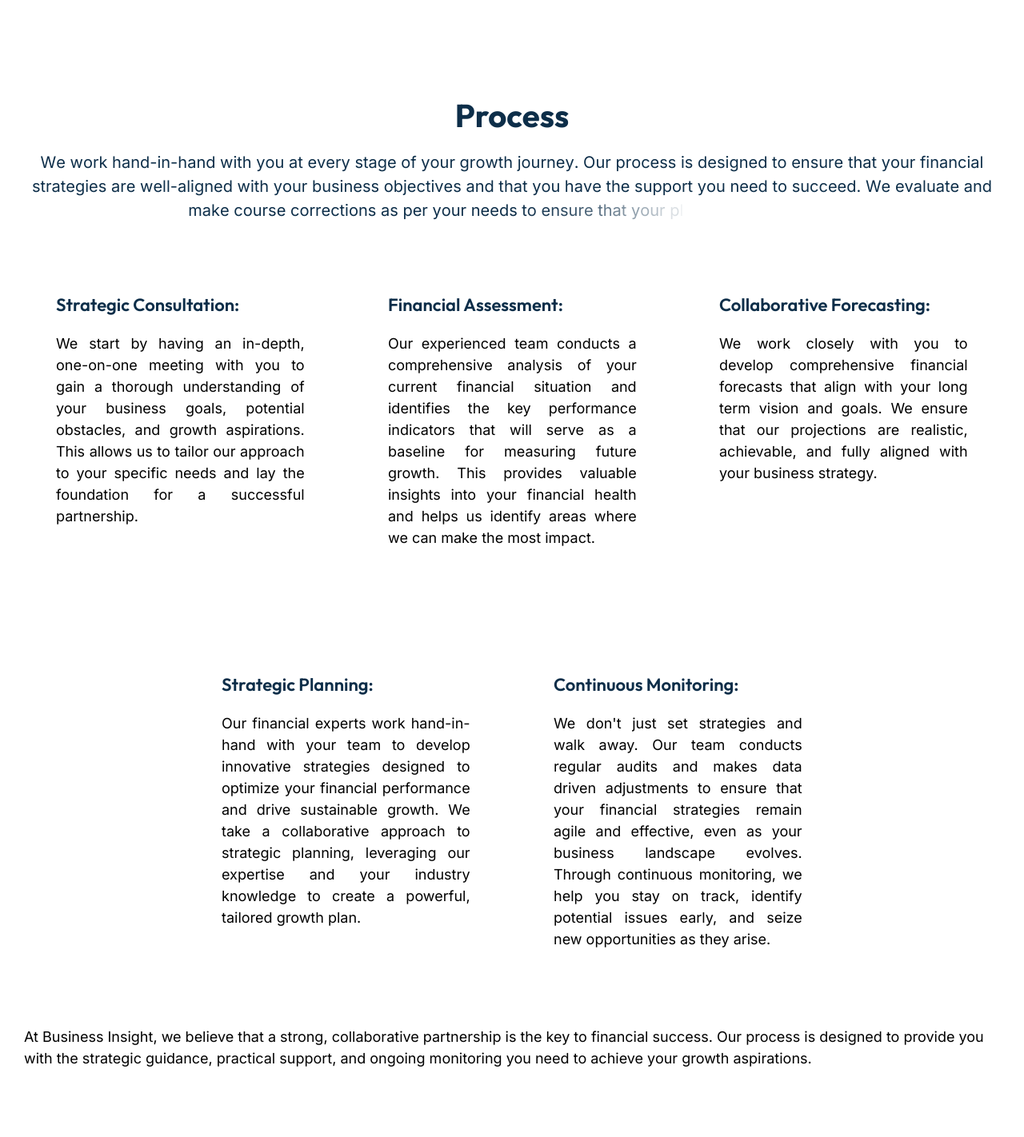
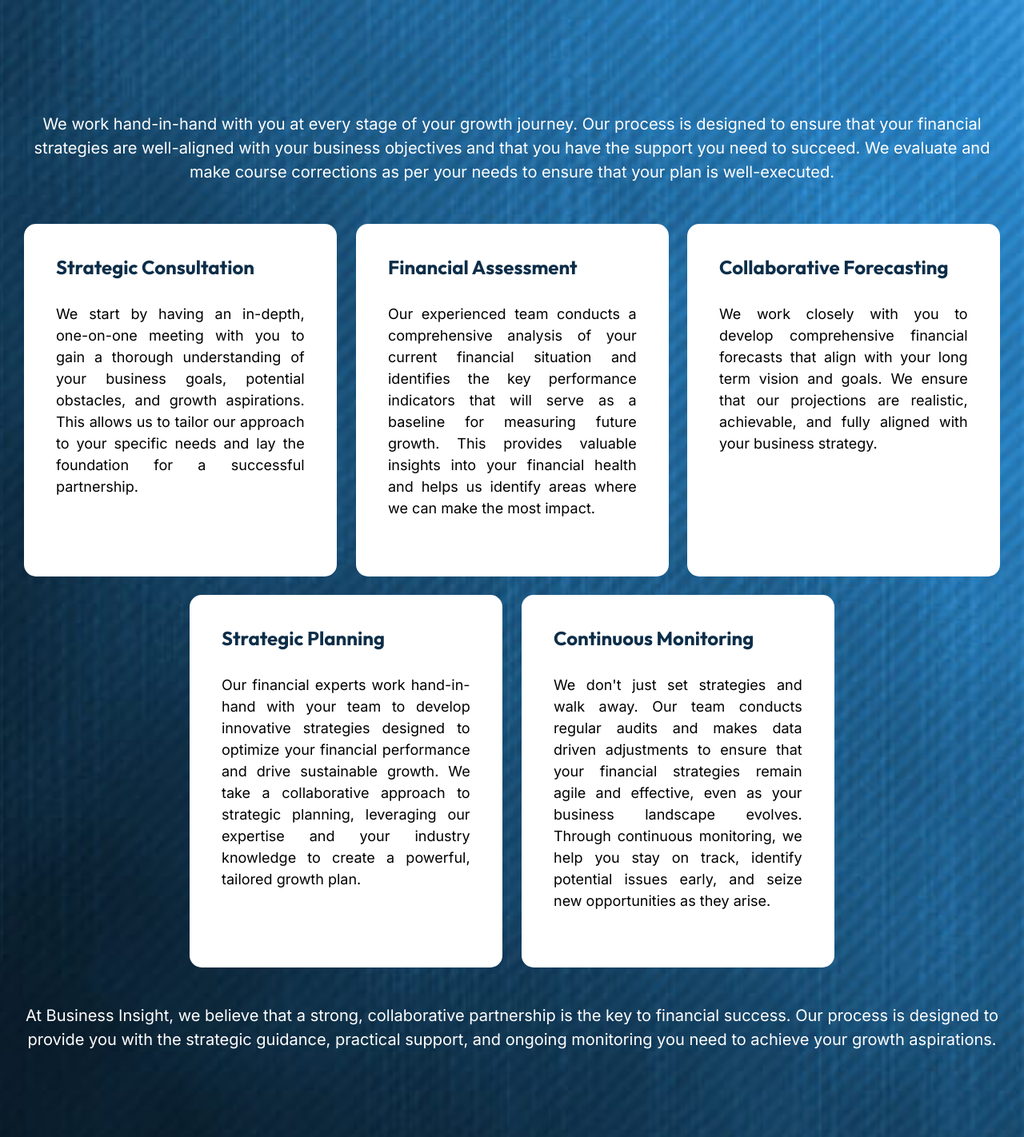
Before and after one commit to dhanwis/bussiness-insight, a Django app: page / in a window 1280 px wide. Shown: the part 4297-5719 px from the top of the page at 80% size. Run offline with Django 3.2, Linux system fonts and the light colour scheme; some libraries are stand-ins or nearby versions.

Commit message:
homepage

```diff
--- a/template/headerfooter.html
+++ b/template/headerfooter.html
@@ -378,9 +378,14 @@
                                 <a href='/'><img src="/static/img/logo/w_logo.png" alt=""></a>
                             </div>
                         </div> -->
-                        <div class="col-md-12">
+                        <div class="col-md-4">
                             <div class="copyright-text">
-                                <p >©<script>document.write(new Date().getFullYear())</script> Business Insight</a> All Right Reserved.<br>Terms of Service | Privacy Policy</p>
+                                <p >©<script>document.write(new Date().getFullYear())</script><a href=""> Business Insight</a> All Right ReservedTerms of Service | Privacy Policy</p>
+                            </div>
+                        </div>
+                        <div class="col-md-8">
+                            <div class="copyright-text">
+                                <p style="float: right; margin-right: 100px;" >Powered by <a href="#">Dhanwis Techinfo Solutions</p></a></p>
                             </div>
                         </div>
                     </div>
--- a/template/index.html
+++ b/template/index.html
@@ -66,11 +66,9 @@
                     <div class="col-lg-6">
                         <div class="about__content-three">
                             <div class="section-title mb-25 tg-heading-subheading animation-style3">
-                                <!-- <span class="sub-title">About Our Company</span> -->
-                                <h2 class="title tg-element-title" style="color: #0d2e49; text-align: justify;">If you are just starting out with an idea or trying to make the next big leap in your business, WE
-                                    BELIEVE that the financial part shouldn't be the one thing stopping you from making this move.</h2>
+                                <h4 class="title tg-element-title justify-content-center" style="color: #0d2e49;">If you are just starting out with an idea or trying to make the next big leap in your business, WE BELIEVE that the financial part shouldn't be the one thing stopping you from making this move.</h4>
                             </div>
-                            <p class="services__content-three p  justify-content-center ">We are here to take care of all your financial requirements, whether it is raising initial capital,
+                            <p class="services__content-three p justify-content-center ">We are here to take care of all your financial requirements, whether it is raising initial capital,
                                 registering your firm, managing accounts, handling government filings, ensuring compliance,
                                 conducting audits, etc., so that you can focus on what you do best: growing your business.</p>
                         </div>
@@ -195,11 +193,9 @@
 
         <section class="services__area-three services__bg-three ">
             <div class="container">
-
                 <div class="row justify-content-center">
                     <div class="col-lg-16">
                         <div class="section-title white-title text-center mb-50 tg-heading-subheading animation-style3">
-
                             <h2 class="title tg-element-title" style="color: #0d2e49;">Benefits for Each Target Segment</h2>
                         </div>
                     </div>
@@ -218,7 +214,8 @@
                                     develop financial strategies, create realistic budgets and forecasts, and ensure the company
                                     is well-positioned to secure funding and scale sustainably. By leveraging our services,
                                     startups can access the financial expertise they need without the cost and commitment of
-                                    hiring a full-time CFO.</p>
+                                    hiring a full-time CFO.
+                                </p>
                             </div>
                         </div>
                     </div>
@@ -256,8 +253,8 @@
                                     the business remains financially healthy. Our CFOs work as an extension of the MSME's
                                     management team, providing strategic insights, managing cash flow, and implementing best
                                     practices for financial reporting and analysis. With our support, MSMEs can make data driven decisions, improve their financial efficiency, and confidently pursue their growth
-                                    objectives.</p>
-
+                                    objectives.
+                                </p>
                             </div>
                         </div>
                     </div>
@@ -276,25 +273,16 @@
                                     capital structure, and align their financial strategies with their long-term vision. Whether an
                                     enterprise is expanding into new markets, considering mergers or acquisitions, or seeking to
                                     improve its financial performance, our services provide the high-level financial leadership
-                                    needed to succeed</p>
-                            </div>
+                                    needed to succeed
+                                </p>
+                                <!-- </div> -->
                             </div>
                         </div>
                     </div>
                 </div>
             </div>
         </section>
-
         <!-- benifit end  -->
-
-
-
-
-
-
-
-
-
 
 
 
@@ -320,24 +308,23 @@
                         </div>
                     </div>
                 </div>
+            </div>
         </section>
-
         <!-- request-area end-->
 
 
-        <!-- process section -->
-
-        <section class="services__area-three services__bg-three">
+    <!-- services-area -->
+    <section class="services__area-three services__bg-three " data-background="static/img/bg/process.png">
         <div class="container">
             <div class="row justify-content-center">
                 <div class="col-lg-16">
                     <div class="section-title white-title text-center mb-50 tg-heading-subheading animation-style3">
                         <!-- <span class="sub-title text-light">WHAT WE OFFER</span> -->
-                             <h1 style="color: #0d2e49;">Process</h1>
-                            <p class="title tg-element-title justify-content-center" style="font-size: 20px; color: #0d2e49;">We work hand-in-hand with you at every stage of your growth journey. Our process is designed to
+                        <p style="color: white; font-size: 20px;">We work hand-in-hand with you at every stage of your growth journey. Our process is designed to
                             ensure that your financial strategies are well-aligned with your business objectives and that you have
                             the support you need to succeed. We evaluate and make course corrections as per your needs to
-                                ensure that your plan is well-executed. </p>
+                            ensure that your plan is well-executed.
+                        </p>
                     </div>
                 </div>
             </div>
@@ -345,19 +332,14 @@
                 <div class="col-lg-4 col-md-6" data-aos="zoom-in">
                     <div class="services__item-three">
                         <div class="services__item-top">
-                                <!-- <div class="services__icon-three">
-                                    <i class="flaticon-profit"></i>
-                                </div> -->
-
                             <div class="services__item-top-title" >
-                                    <h2 class="title" style="color: #0d2e49;"> Strategic Consultation:</h2>
+                                <h2 style="font-size: 24px; color: #0d2e49;">Strategic Consultation</h2>
                             </div>
                         </div>
                         <div class="services__content-three">
                             <p>We start by having an in-depth, one-on-one meeting with you to gain a thorough understanding
                                 of your business goals, potential obstacles, and growth aspirations. This allows us to tailor our
-                                    approach to your specific needs and lay the foundation for a successful partnership.
-                                    </p>
+                                approach to your specific needs and lay the foundation for a successful partnership.</p>
                             <!-- <a class='btn btn-two' href='/services/'>Read More</a> -->
                         </div>
                     </div>
@@ -366,26 +348,23 @@
                     <div class="services__item-three">
                         <div class="services__item-top">
                             <div class="services__top-title">
-                                    <h2 class="title" style="color: #0d2e49;">Financial Assessment:</h2>
+                                <h2 style="font-size: 24px; color: #0d2e49;">Financial Assessment</h2>
                             </div>
                         </div>
                         <div class="services__content-three" >
-                                <p style="padding-bottom: 21px;">Our experienced team conducts a comprehensive analysis of your current financial situation and
+                            <p>Our experienced team conducts a comprehensive analysis of your current financial situation and
                                 identifies the key performance indicators that will serve as a baseline for measuring future
                                 growth. This provides valuable insights into your financial health and helps us identify areas
-                                    where we can make the most impact.
-                                    </p>
+                                where we can make the most impact.</p>
                             <!-- <a class='btn btn-two' href='/services/'>Read More</a> -->
                         </div>
                     </div>
                 </div>
-
                 <div class="col-lg-4 col-md-6" data-aos="zoom-in">
                     <div class="services__item-three">
                         <div class="services__item-top">
-
                             <div class="services__top-title">
-                                    <h2 class="title" style="color: #0d2e49;">Collaborative Forecasting:</h2>
+                                <h2 style="font-size: 24px; color: #0d2e49;">Collaborative Forecasting</h2>
                             </div>
                         </div>
                         <div class="services__content-three">
@@ -395,12 +374,12 @@
                     </div>
                 </div>
 
+
                 <div class="col-lg-4 col-md-6" data-aos="zoom-in">
                     <div class="services__item-three">
                         <div class="services__item-top">
-
                             <div class="services__top-title">
-                                    <h2 class="title" style="color: #0d2e49;">Strategic Planning:</h2>
+                                <h2 style="font-size: 24px; color: #0d2e49;">Strategic Planning</h2>
                             </div>
                         </div>
                         <div class="services__content-three">
@@ -412,33 +391,34 @@
                         </div>
                     </div>
                 </div>
-
                 <div class="col-lg-4 col-md-6" data-aos="zoom-in">
                     <div class="services__item-three">
                         <div class="services__item-top">
-
                             <div class="services__top-title">
-                                    <h2 class="title" style="color: #0d2e49;">Continuous Monitoring:
-                                    </h2>
+                                <h2 style="font-size: 24px; color: #0d2e49;">Continuous Monitoring</h2>
                             </div>
                         </div>
                         <div class="services__content-three">
-                                <p>We don't just set strategies and walk away. Our team conducts regular audits and makes data driven adjustments to ensure that your financial strategies remain agile and effective, even as
-                                    your business landscape evolves. Through continuous monitoring, we help you stay on track,
-                                    identify potential issues early, and seize new opportunities as they arise.</p>
+                            <p>We don't just set strategies and walk away. Our team conducts regular audits and makes data driven adjustments to ensure that your financial strategies remain agile and effective, even as your business landscape evolves. Through continuous monitoring, we help you stay on track, identify potential issues early, and seize new opportunities as they arise.</p>
                             <!-- <a class='btn btn-two' href='/services/'>Read More</a> -->
                         </div>
                     </div>
                 </div>
             </div>
-                <p>At Business Insight, we believe that a strong, collaborative partnership is the key to financial success.
+            <div class="row justify-content-center">
+                <div class="col-lg-16">
+                    <div class="section-title white-title text-center mb-50 tg-heading-subheading animation-style3">
+                        <!-- <span class="sub-title text-light">WHAT WE OFFER</span> -->
+                        <p style="color:white; font-size: 20px;">At Business Insight, we believe that a strong, collaborative partnership is the key to financial success.
                             Our process is designed to provide you with the strategic guidance, practical support, and ongoing
                             monitoring you need to achieve your growth aspirations.
                         </p>
                     </div>
+                </div>
+            </div>
+        </div>
     </section>
-
-         <!-- process section end -->
+    <!-- services area end -->
 
     <!-- testimonial-area -->
      <section class="testimonial__area-three testimonial__bg" data-background="/static/img/bg/h3_testimonial_bg.jpg">
@@ -510,10 +490,15 @@
                     </div>
                 </div>
             </div>
+        </div>
     </section>
     <!-- testimonial-area-end -->
 
-        <!-- Contact Area -->
+
+
+
+
+
     <section class="contact__area">
         <div class="container">
 
@@ -556,16 +541,6 @@
                                 </li>
                             </ul>
                         </div>
-                            <!-- <div class="footer__social-three">
-                                <span class="title  text-white">Follow Us on:</span>
-                                <ul class="list-wrap">
-                                    <li><a href="javascript:void(0)"><i class="fab fa-facebook-f"></i></a></li>
-                                    <li><a href="javascript:void(0)"><i class="fab fa-twitter"></i></a></li>
-                                    <li><a href="javascript:void(0)"><i class="fab fa-instagram"></i></a></li>
-                                    <li><a href="javascript:void(0)"><i class="fab fa-pinterest-p"></i></a></li>
-                                    <li><a href="javascript:void(0)"><i class="fab fa-youtube"></i></a></li>
-                                </ul>
-                            </div> -->
                     </div>
                 </div>
                 <div class="col-lg-7">
@@ -573,14 +548,46 @@
                         <h2 class="title" style="color: #0d2e49;">Give Us a Message</h2>
                         <p>Connect with us! Send a message for quick help.</p>
                         <h1><a class='btn' href="https://api.whatsapp.com/send?phone=8304912033" target="_blank" >chat on whatsapp</a></h1>
+                        <!--<form id="contact-form" action="" method="POST"
+                            enctype="multipart/form-data">
+
+
+                            <div class="row">
+                                <div class="col-md-4">
+                                    <div class="form-grp">
+                                        <input type="text" name="Name" placeholder="Name">
+                                    </div>
+                                </div>
+                                <div class="col-md-4">
+                                    <div class="form-grp">
+                                        <input type="subject" name="Subject" placeholder="subject">
+                                    </div>
+                                </div>
+                                <div class="col-md-4">
+                                    <div class="form-grp">
+                                        <input type="email" name="Email" placeholder="Email">
+                                    </div>
+                                </div>
+                                <div class="form-grp">
+                                    <textarea name="Message" placeholder="Message"></textarea>
+                                </div>
+                            </div>
+                            <div class="form-grp checkbox-grp">
+                                <input type="checkbox" name="checkbox" id="checkbox">
+                                <label for="checkbox">Save my name, email, and website in this browser for the next time
+                                    I comment.</label>
+                            </div>
+                            <button type="submit" class="btn">Submit post</button>
+                        </form>-->
                         <p class="ajax-response mb-0"></p>
                     </div>
                 </div>
             </div>
         </div>
     </section>
-        <!-- Contact Area -->
 
+
+    <!-- contact area end -->
     </main>
     <!-- main-area-end -->
 
```
Also changed, not shown: template/about.html (+6 -3 lines), static/css/main.css, static/img/bg/process.png (added). Lines whose indentation alone changed are shown as unchanged.
